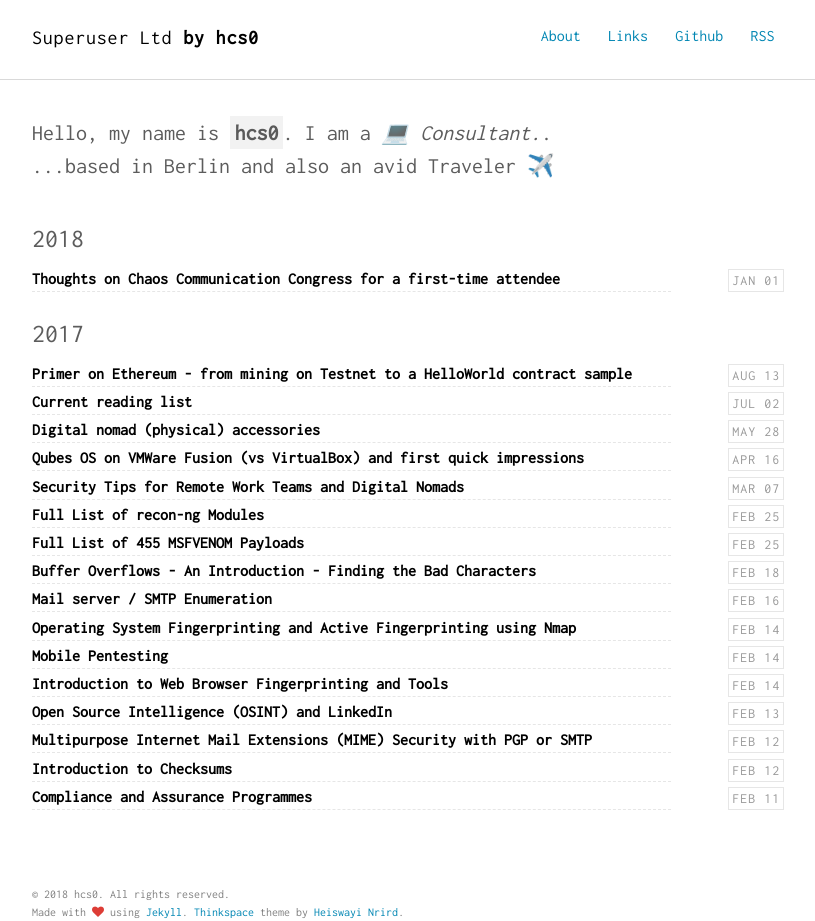
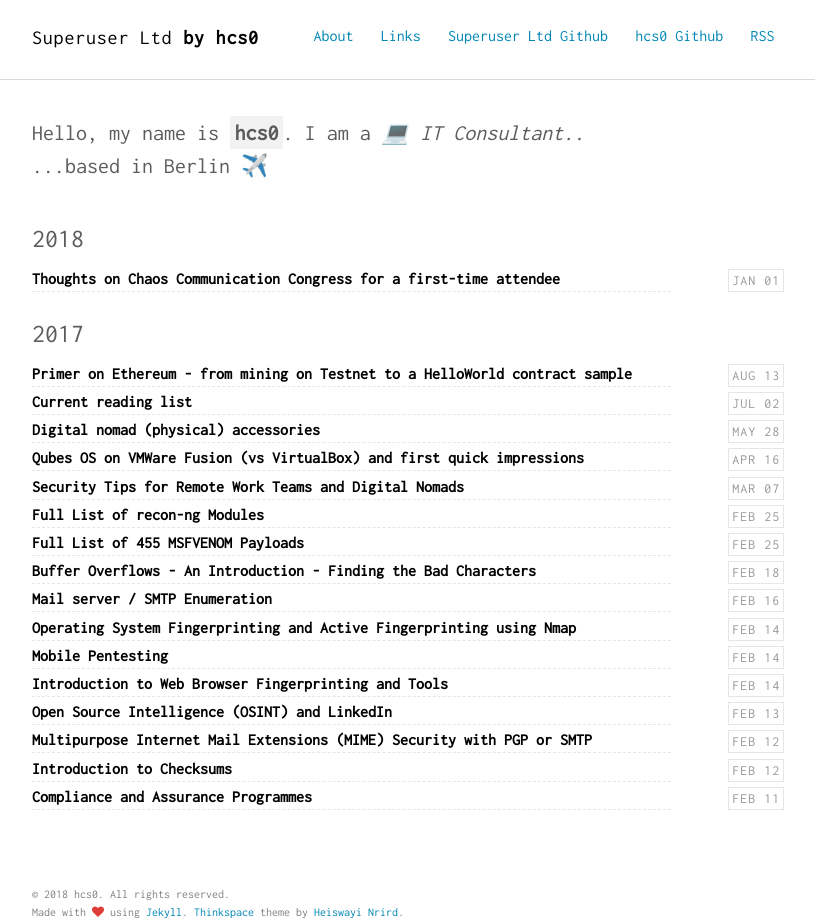
Before and after one commit to hcs0/hannahsuarez.github.io, a Jekyll site: the page built from index.html, in a window 1280 px wide, cut to the strip 0-921 px from the top of the page. Shown: the whole strip, without its empty margins (232-1047 px from the left). Built offline with Jekyll 4.4.1, drawn with Linux system fonts in a browser that asks for light colours; nearby versions of some CDN libraries.

Commit message:
Update compliance post, links and config

```diff
--- a/_config.yml
+++ b/_config.yml
@@ -29,8 +29,8 @@ sass:
 # Author settings
 author:
   name     : "hcs0"
-  job      : "💻 Consultant."
-  bio      : "...based in Berlin and also an avid Traveler ✈️"
+  job      : "💻 IT Consultant."
+  bio      : "...based in Berlin ✈️"
   thumb    : /images/hannahsuarez.jpg
   url      : http://superuser-ltd.github.io
   github   : http://github.com/hcs0
--- a/_includes/nav.html
+++ b/_includes/nav.html
@@ -5,7 +5,8 @@
     <ul class="navbar">
       <li><a href="{{ '/about' | prepend: site.baseurl }}">About</a></li>
       <li><a href="{{ '/links' | prepend: site.baseurl }}">Links</a></li>
-      <li><a href="https://www.github.com/hcs0">Github</a></li>
+      <li><a href="https://github.com/Superuser-Ltd/">Superuser Ltd Github</a></li>
+      <li><a href="https://www.github.com/hcs0">hcs0 Github</a></li>
       <li><a href="{{ "/feed.xml" | prepend: site.baseurl }}" target="_blank">RSS</a></li>
     </ul>
   </div>
```
Also changed, not shown: _posts/2017-02-11-compliance-assurance.md (+6 -8 lines), links.md (+2 -2 lines).
